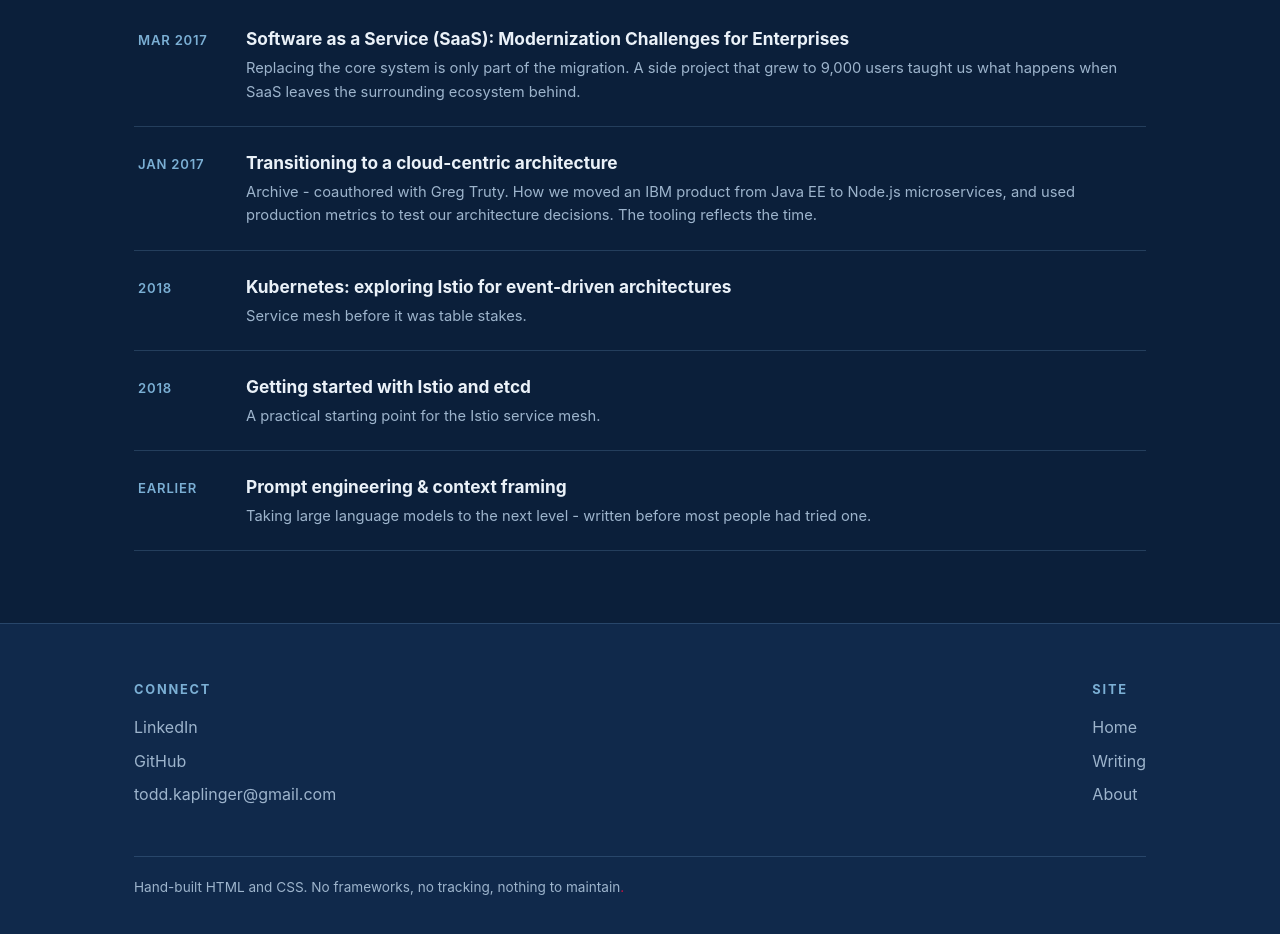
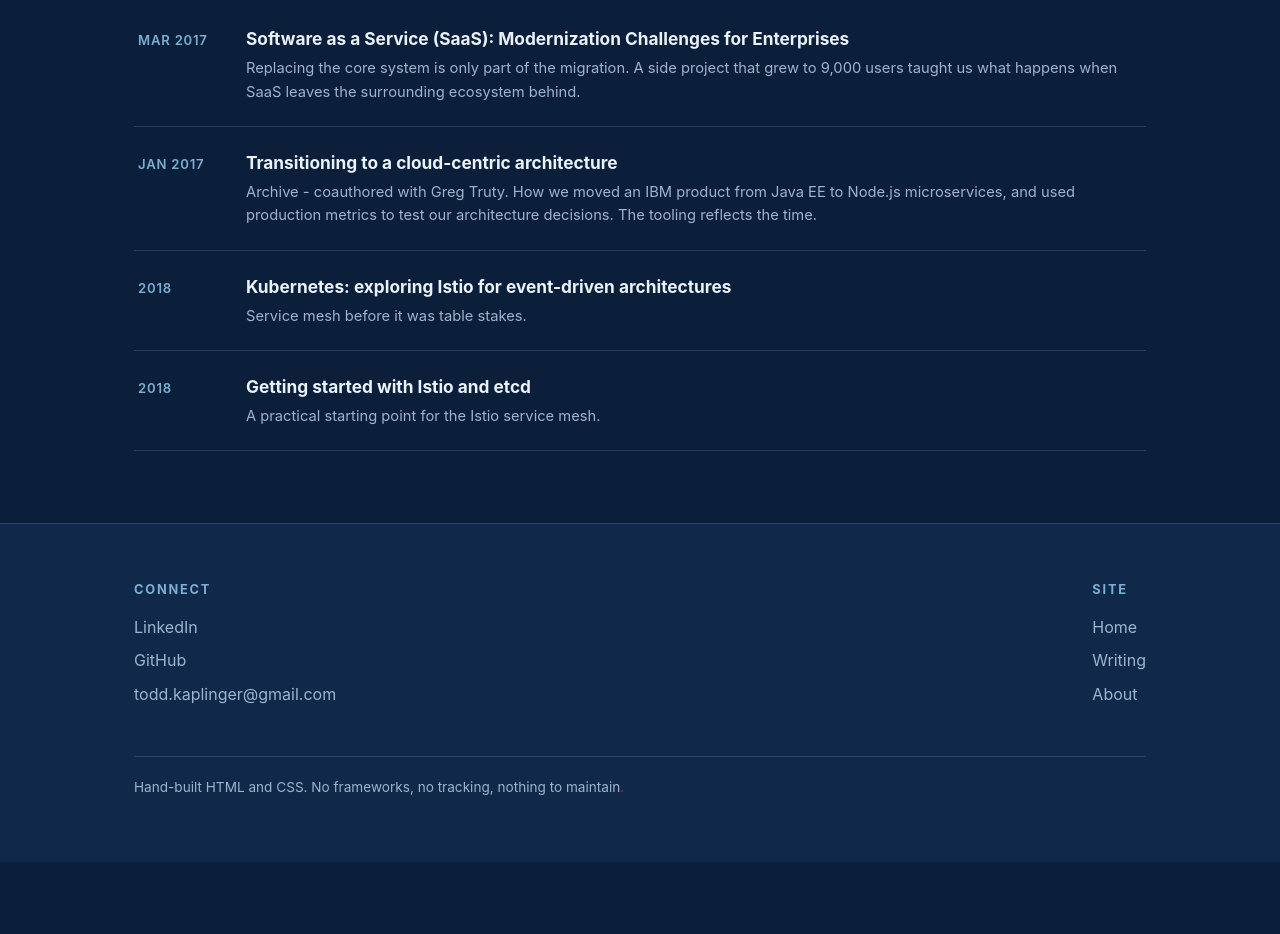
Before and after one commit to todkap/todkap.github.io, a plain HTML site: page writing.html in a window 1280 px wide. Shown: the part 2009-2943 px from the top of the page. After the commit the page ends 2871 px from the top, so only its background shows below. Drawn offline with Linux system fonts and the light colour scheme.

Commit message:
Delete article link from writing.html
Removed an article link about prompt engineering.

```diff
--- a/writing.html
+++ b/writing.html
@@ -231,16 +231,6 @@
       </div>
     </a>
 
-    <a class="article" href="https://www.linkedin.com/pulse/prompt-engineering-context-framing-taking-large-language-todd">
-      <div class="row">
-        <span class="when">Earlier</span>
-        <span class="body">
-          <h3>Prompt engineering &amp; context framing</h3>
-          <p>Taking large language models to the next level - written before most people had tried one.</p>
-        </span>
-      </div>
-    </a>
-
   </div>
 </section>
 
```
